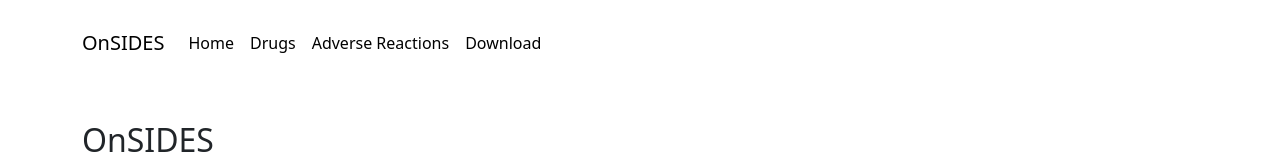
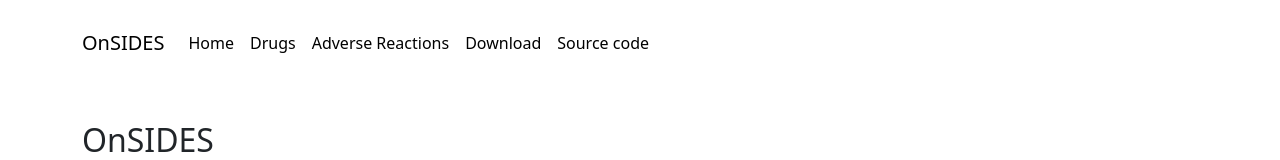
Before and after one commit to tatonetti-lab/onsides-web, a React (Create React App) app in the folder frontend/: page / in a window 1280 px wide. Shown: the top 160 px of the page. Built offline with nearby package versions, Linux system fonts and the light colour scheme; no server answers.

Commit message:
feat: add source code link to header

```diff
--- a/frontend/src/components/Header.js
+++ b/frontend/src/components/Header.js
@@ -16,6 +16,9 @@ export default function Header() {
               <Nav.Link href="/drugs">Drugs</Nav.Link>
               <Nav.Link href="/adverse">Adverse Reactions</Nav.Link>
               <Nav.Link href="/download">Download</Nav.Link>
+              <Nav.Link href="https://github.com/tatonetti-lab/onsides">
+                Source code
+              </Nav.Link>
             </Nav>
           </Navbar.Collapse>
         </Container>
```
